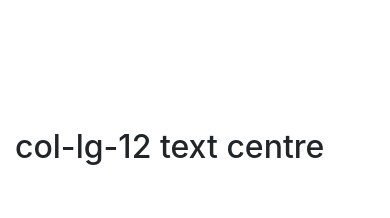
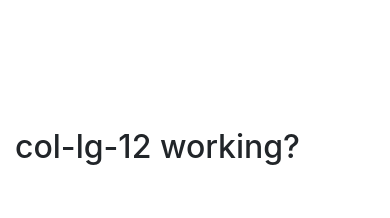
Before and after one commit to andhide/andhide.github.io, a website with bundled scripts: page tablet collums 2.html in a window 390 px wide. Shown: the top 218 px of the page. Built offline with nearby package versions, Linux system fonts and the light colour scheme.

Commit message:
Update tablet collums 2.html

```diff
--- a/tablet collums 2.html
+++ b/tablet collums 2.html
@@ -34,7 +34,7 @@
       <div class="container-fluid text-centre">
         <div class="row">
           <div class="col-lg-12">
-            <h2 class="section-heading">col-lg-12 text centre</h2>
+            <h2 class="section-heading">col-lg-12 working?</h2>
           </div>
         </div>
       </div>
```
